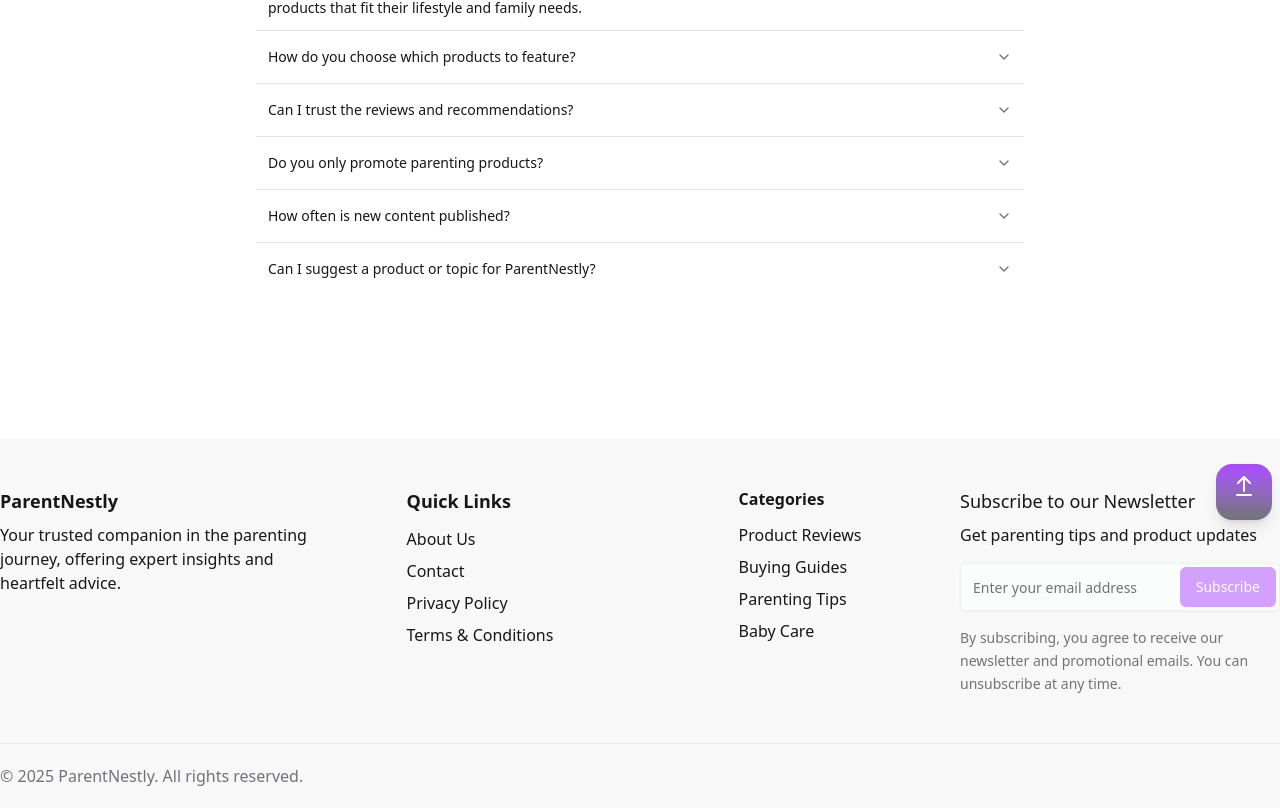
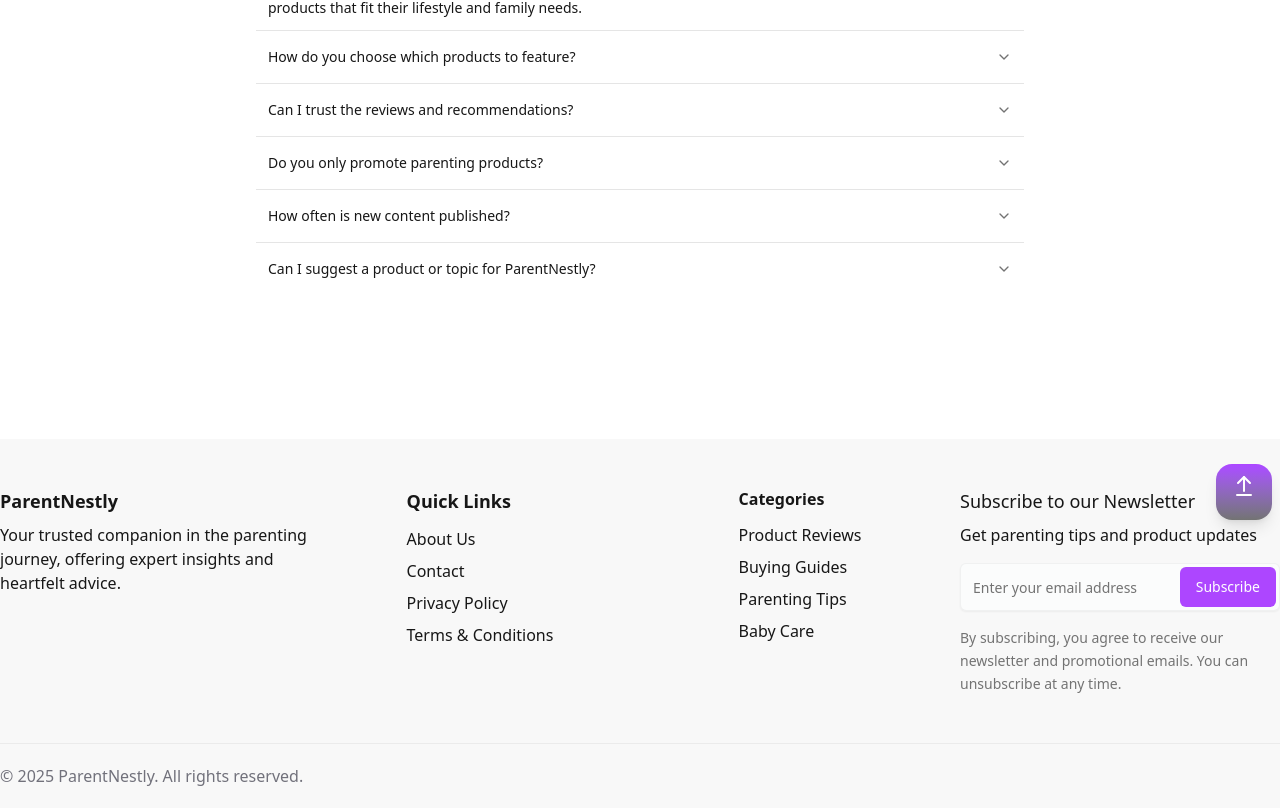
Before and after one commit to morz-mamun/parent-nestly, a Next.js app: page / in a window 1280 px wide. Shown: the part 4859-5667 px from the top of the page. Built offline with nearby package versions, Linux system fonts and the light colour scheme; some icons are missing.

Commit message:
feat: add news latter section in footer

```diff
--- a/package.json
+++ b/package.json
@@ -23,6 +23,7 @@
     "next": "15.5.4",
     "react": "19.1.0",
     "react-dom": "19.1.0",
+    "react-hook-form": "^7.63.0",
     "tailwind-merge": "^3.3.1"
   },
   "devDependencies": {
--- a/src/components/home/newsletter.tsx
+++ b/src/components/home/newsletter.tsx
@@ -1,30 +1,39 @@
 "use client";
 
-import type React from "react";
-
 import { useState } from "react";
+import { useForm } from "react-hook-form";
 import { Button } from "@/components/ui/button";
 import { Input } from "@/components/ui/input";
 import { Card, CardContent } from "@/components/ui/card";
 import { CheckCircle } from "lucide-react";
 
+type FormData = {
+  email: string;
+};
+
 export function NewsletterForm() {
-  const [email, setEmail] = useState("");
   const [isSubmitted, setIsSubmitted] = useState(false);
   const [isLoading, setIsLoading] = useState(false);
 
-  const handleSubmit = async (e: React.FormEvent) => {
-    e.preventDefault();
-    if (!email) return;
+  const {
+    register,
+    handleSubmit,
+    reset,
+    formState: { errors },
+  } = useForm<FormData>({
+    defaultValues: { email: "" },
+  });
 
+  const onSubmit = async (data: FormData) => {
     setIsLoading(true);
+    console.log("Form Data Submitted:", data);
 
     // Simulate API call
     await new Promise((resolve) => setTimeout(resolve, 1000));
 
     setIsSubmitted(true);
     setIsLoading(false);
-    setEmail("");
+    reset(); // reset form after success
   };
 
   if (isSubmitted) {
@@ -66,19 +75,24 @@
           Get parenting tips and product updates
         </p>
       </div>
-      <form onSubmit={handleSubmit} className="space-y-4">
+
+      <form onSubmit={handleSubmit(onSubmit)} className="space-y-4">
         <div className="relative">
           <Input
             type="email"
             placeholder="Enter your email address"
-            value={email}
-            onChange={(e) => setEmail(e.target.value)}
             className="pr-24 h-12 bg-background/50 border-border/50 focus:border-primary/50 focus:ring-primary/20"
-            required
+            {...register("email", {
+              required: "Email is required",
+              pattern: {
+                value: /^[^\s@]+@[^\s@]+\.[^\s@]+$/,
+                message: "Enter a valid email address",
+              },
+            })}
           />
           <Button
             type="submit"
-            disabled={isLoading || !email}
+            disabled={isLoading}
             className="absolute right-1 top-1 h-10 px-4 bg-primary hover:bg-primary/90 text-primary-foreground font-medium"
           >
             {isLoading ? (
@@ -91,6 +105,11 @@
             )}
           </Button>
         </div>
+
+        {errors.email && (
+          <p className="text-sm text-red-500 mt-1">{errors.email.message}</p>
+        )}
+
         <p className="text-sm text-muted-foreground leading-relaxed">
           By subscribing, you agree to receive our newsletter and promotional
           emails. You can unsubscribe at any time.
```
Also changed, not shown: 1 other file (tests, documents, lock files or other folders).
